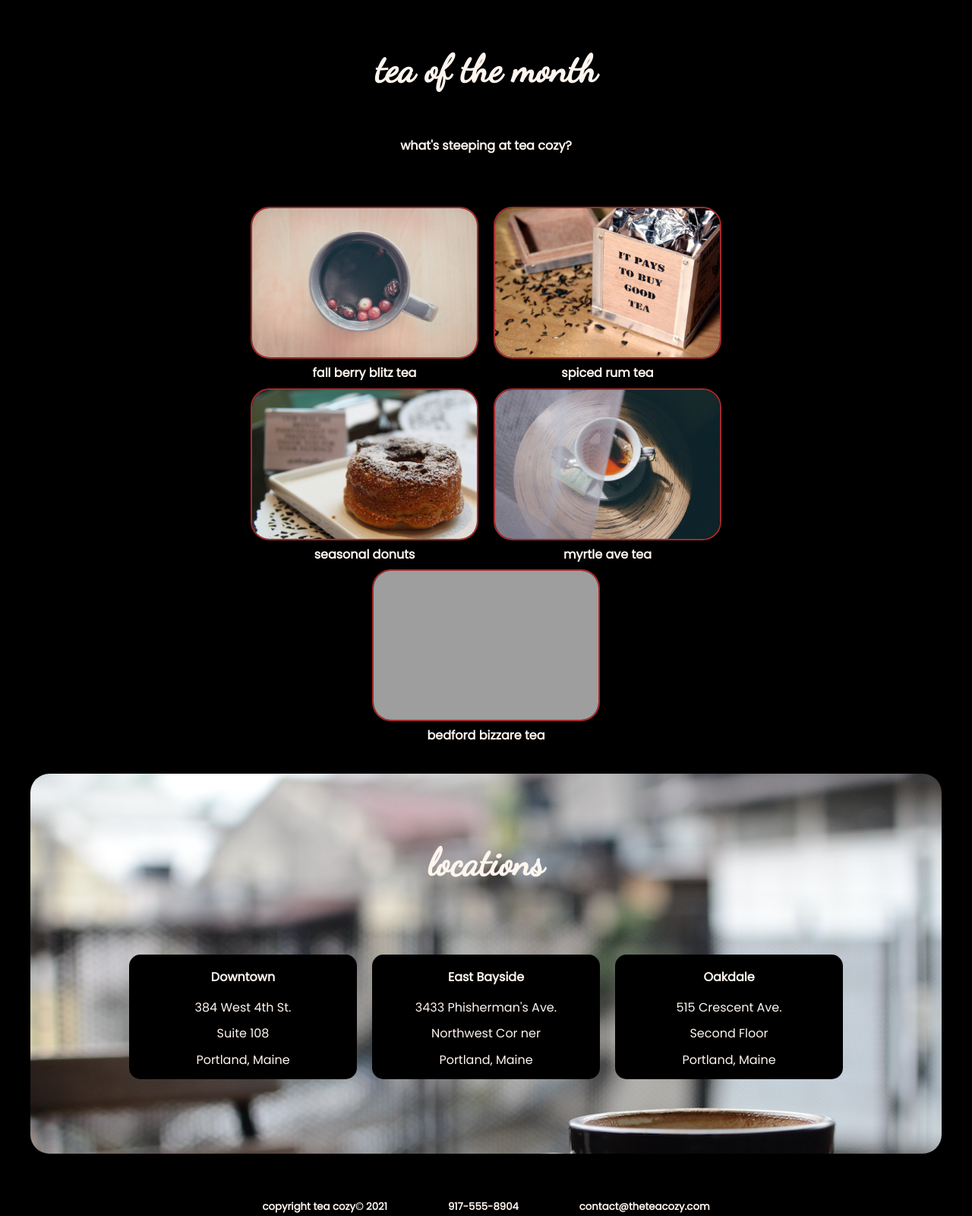
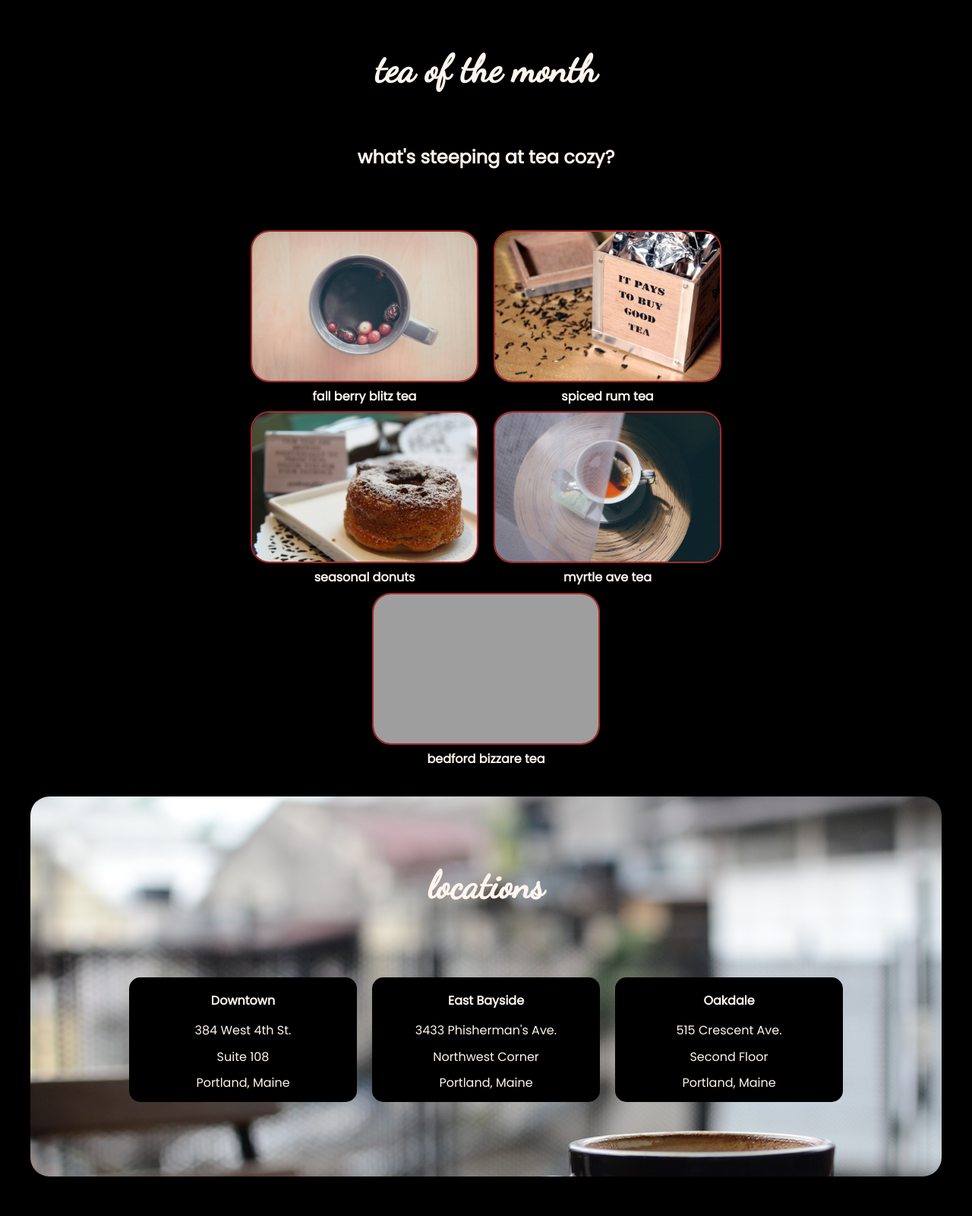
Before and after one commit to zazu7765/flexbox_teashop, a plain HTML site: page index.html in a window 1280 px wide. Shown: the part 719-2319 px from the top of the page at 76% size. Drawn offline with nearby package versions, Linux system fonts and the light colour scheme; grey boxes are pictures that could not be loaded.

Commit message:
fixed a typo and increased font-size in the centre feature

```diff
--- a/index.html
+++ b/index.html
@@ -27,7 +27,7 @@
 
   <section class="featured" id="featured">
     <h2>tea of the month</h2>
-    <h4>what's steeping at tea cozy?</h4>
+    <h4 class="bigger">what's steeping at tea cozy?</h4>
     <div class="bigcontainer">
       <div class="container">
         <img src="images/berry-blitz.jpg" alt="fall berry blitz tea">
@@ -64,8 +64,7 @@
       <div class="locontainer">
         <h4>East Bayside</h4>
         <p>3433 Phisherman's Ave.</p>
-        <p>Northwest Cor
-          ner</p>
+        <p>Northwest Corner</p>
         <p>Portland, Maine</p>
       </div>
       <div class="locontainer">
--- a/style.css
+++ b/style.css
@@ -141,3 +141,7 @@ h2{
   justify-content: center;
   align-items: center;
 }
+
+.bigger{
+  font-size: 1.5em;
+}
```
